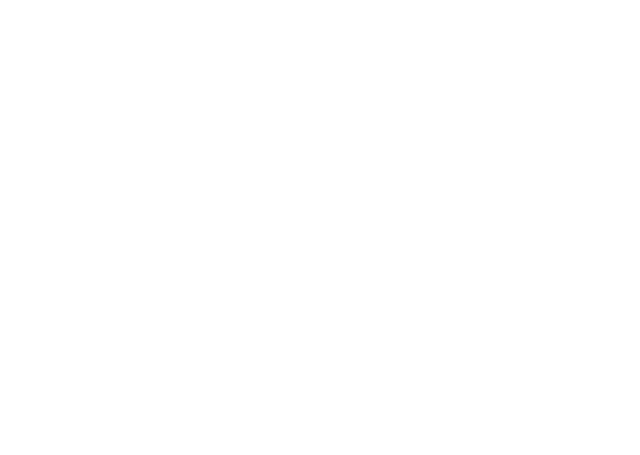
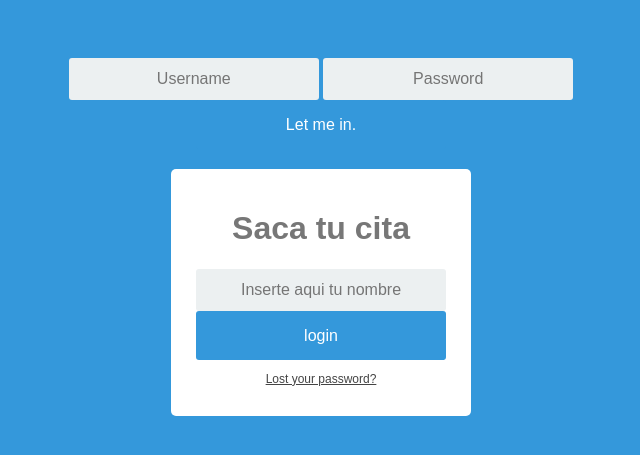
Before and after one commit to Bryan-Gallegos/Pweb2, a Django app: page /accounts/do_appointment/1 in a window 1280 px wide. Before the commit the part shown is empty. Shown: the top 455 px of the page, without its empty margins (319-959 px from the left). Run offline with Django 3.2, Linux system fonts and the light colour scheme.

Commit message:
revisando el html de sacar cita para agregar los campos necesarios

```diff
--- a/ProyectoEmpresa/CitasMedicas/src/CitasMedicas/templates/do_appointment.html
+++ b/ProyectoEmpresa/CitasMedicas/src/CitasMedicas/templates/do_appointment.html
@@ -0,0 +1,42 @@
+{% load static %}
+<!DOCTYPE html>
+<html lang="es">
+<head>
+    <title>Saca tu cita ahora</title>
+    <meta charset="utf-8">
+    <meta name="viewport" content="width=device-width, initial-scale=1, shrink-to-fit=no">
+    <link rel="stylesheet" href="{% static 'css/do_appointment.css' %}">
+</head>
+<body>
+    <CENTER>
+        <div id="wrapper" class="add">
+            <form action="add" method="POST">
+                    {%csrf_token%}
+                    <input type="text" name="u" placeholder="Username" required="required" />
+                    <input type="password" name="p" placeholder="Password" required="required" />
+                    <button type="submit" class="btn btn-primary btn-block btn-large">Let me in.</button>
+            </form>
+        </div>
+    </CENTER>
+    <div class="login">
+		<div class="login-screen">
+			<div class="app-title">
+				<h1>Saca tu cita</h1>
+			</div>
+            <form  method="POST">
+                {%csrf_token%}
+			<div class="login-form">
+				<div class="control-group">
+
+                <div>
+                    <input type="text" name="name" placeholder="Inserte aqui tu nombre" disabled>
+                </div>
+
+				<a class="btn btn-primary btn-large btn-block" href="#">login</a>
+				<a class="login-link" href="#">Lost your password?</a>
+            </div>
+        </form>
+		</div>
+	</div>
+</body>
+</html>
--- a/ProyectoEmpresa/CitasMedicas/src/CitasMedicas/templates/specialty_page.html
+++ b/ProyectoEmpresa/CitasMedicas/src/CitasMedicas/templates/specialty_page.html
@@ -11,7 +11,7 @@
     <CENTER>
     <h1>Escoja la especialidad en la que desea atenderse</h1>
     {% for spe in spec %}
-    <a href="sacar_cita/spe" class="boton">{{ spe }} </a><br><br>
+    <a href="do_appointment/{{spe}}" class="boton">{{ spe }} </a><br><br>
     {% endfor %}
     </CENTER>
 </body>
```
Also changed, not shown: ProyectoEmpresa/CitasMedicas/src/CitasMedicas/db.sqlite3.
